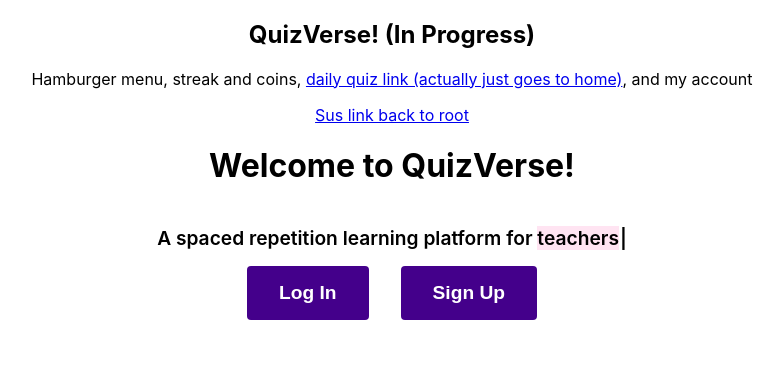
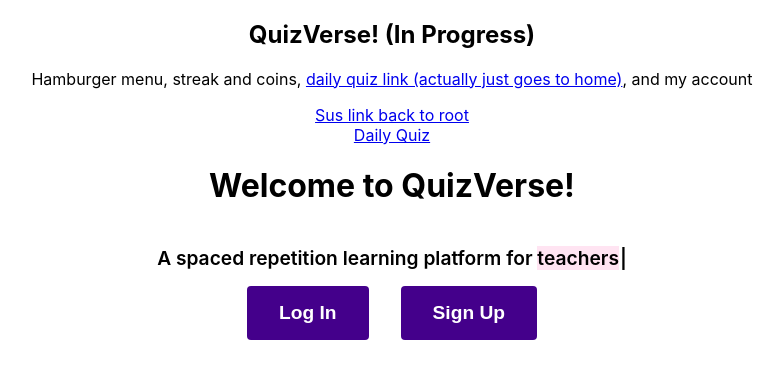
Before and after one commit to agiledev-students-spring2023/final-project-quizverse, a React (Create React App) app in the folder front-end/: page / in a window 1280 px wide. Shown: the top 378 px of the page, without its empty margins (248-1032 px from the left). Built offline with nearby package versions, Linux system fonts and the light colour scheme.

Commit message:
included link to daily quiz in header

```diff
--- a/front-end/src/components/Header/Header.js
+++ b/front-end/src/components/Header/Header.js
@@ -21,6 +21,9 @@ const Header = props => {
         >
           Sus link back to root
         </a>
+        <div>
+          <Link to="/daily-quiz">Daily Quiz</Link>
+        </div>
       </nav>
     </header>
   )
```
